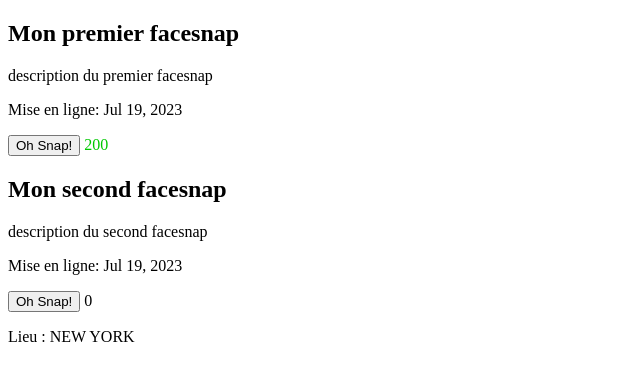
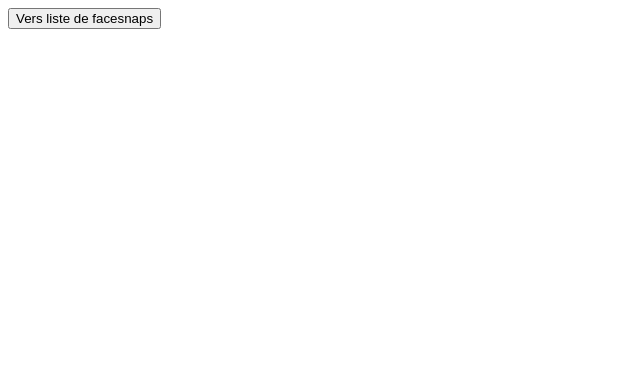
Before and after one commit to adrienjacob1/my-app, an Angular app: page / in a window 1280 px wide. Shown: the top 380 px of the page, without its empty margins (0-640 px from the left). Built offline with nearby package versions, Linux system fonts and the light colour scheme.

Commit message:
Commit face snap preview

```diff
--- a/src/app/app.component.html
+++ b/src/app/app.component.html
@@ -1 +1 @@
-<app-face-snap-list></app-face-snap-list>
+<router-outlet></router-outlet>
--- /dev/null
+++ b/src/app/face-snap-preview/face-snap-preview.component.html
@@ -0,0 +1 @@
+<p>face-snap-preview works!</p>
--- a/src/app/landing-page/landing-page.component.html
+++ b/src/app/landing-page/landing-page.component.html
@@ -1 +1,3 @@
-<p>landing-page works!</p>
+<div>
+    <button (click) = "onContinue()">Vers liste de facesnaps</button>
+</div>
--- a/src/app/landing-page/landing-page.component.ts
+++ b/src/app/landing-page/landing-page.component.ts
@@ -1,10 +1,20 @@
-import { Component } from '@angular/core';
+import { Component, OnInit } from '@angular/core';
+import {Router} from "@angular/router";
 
 @Component({
   selector: 'app-landing-page',
   templateUrl: './landing-page.component.html',
   styleUrls: ['./landing-page.component.scss']
 })
-export class LandingPageComponent {
+export class LandingPageComponent implements OnInit {
+    constructor(private router: Router) {}
 
+
+    ngOnInit(): void {
+
+    }
+
+    onContinue() {
+      this.router.navigateByUrl("facesnaps");
+    }
 }
```
Also changed, not shown: src/app/app.module.ts (+6 -2 lines), src/app/face-snap-preview/face-snap-preview.component.ts (added, +10 -0 lines), src/app/face-snap-preview/face-snap-preview.component.scss (added), 1 other file (tests, documents, lock files or other folders).
